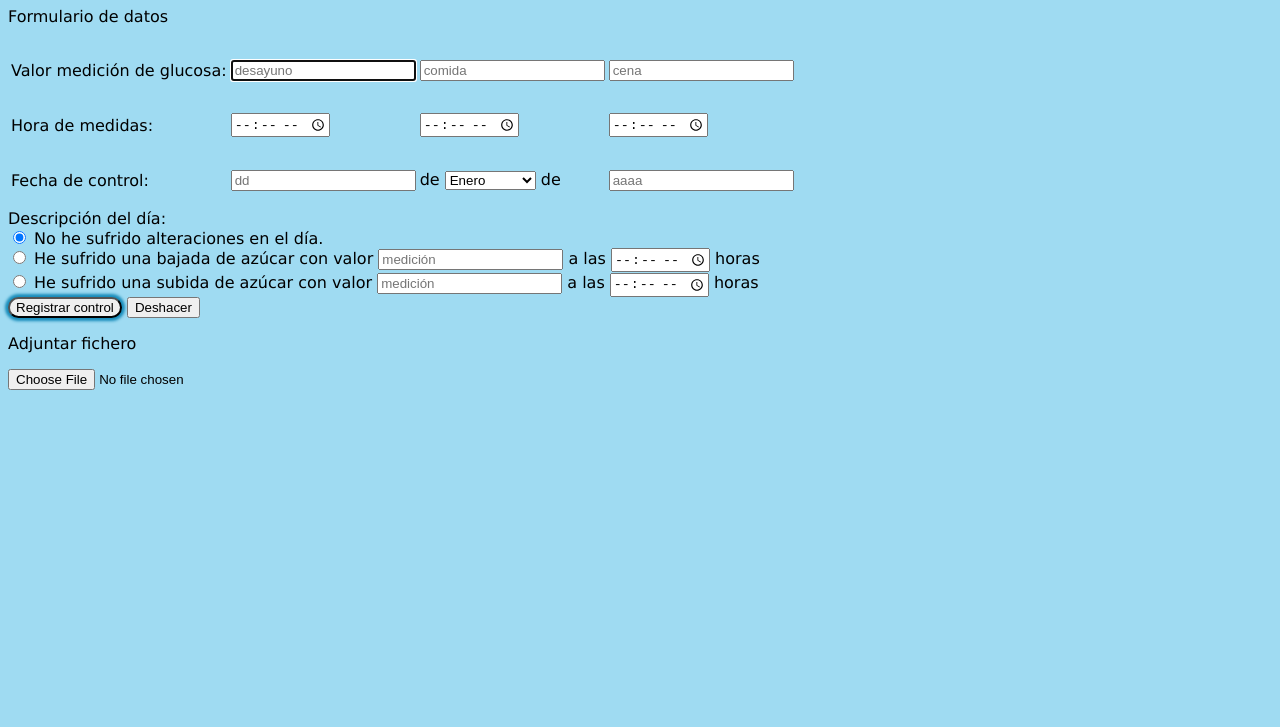
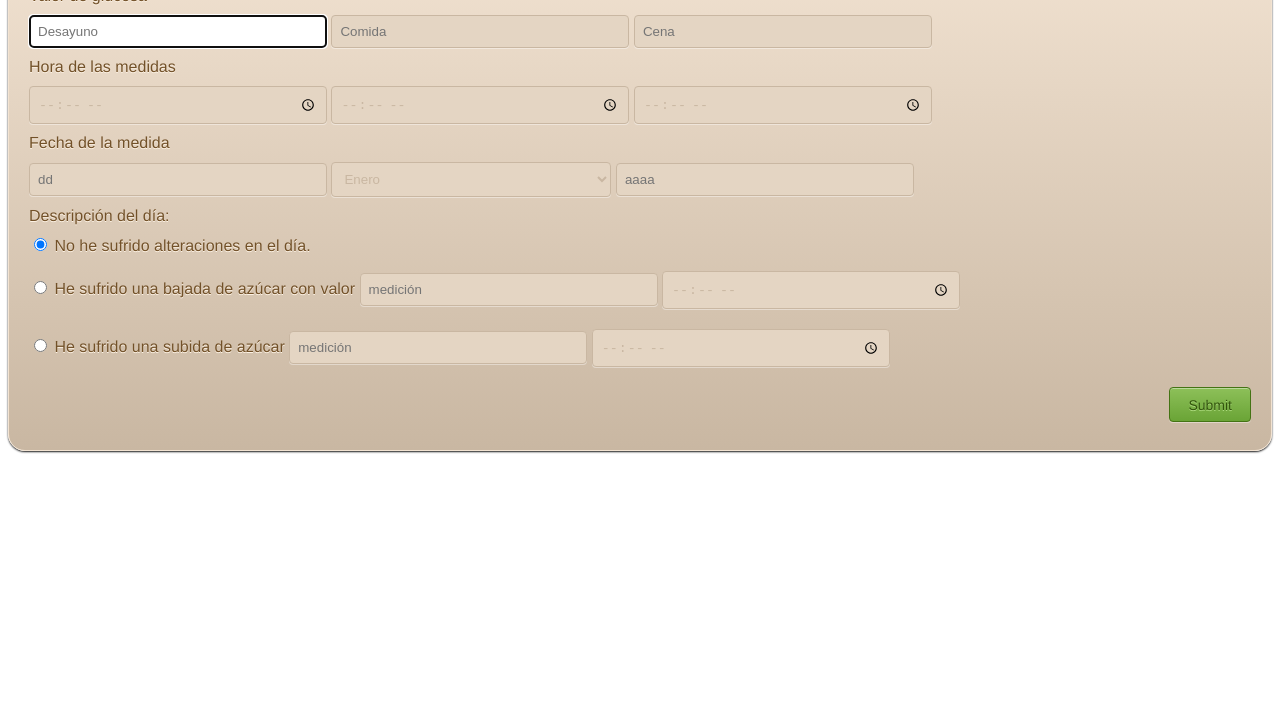
Before and after one commit to serlimo/Glucosa-G16, a plain HTML site: page formulario.html in a window 1280 px wide. Shown: the part 73-800 px from the top of the page. Drawn offline with Linux system fonts and the light colour scheme.

Commit message:
CSS form

```diff
--- a/css/formulario.css
+++ b/css/formulario.css
@@ -1,24 +1,102 @@
-body{
-	background-color: #9FDBF2;
-	font-family: "Verdana";
+.form-container {
+   border: 1px solid #f2e3d2;
+   background: #c9b7a2;
+   background: -webkit-gradient(linear, left top, left bottom, from(#f2e3d2), to(#c9b7a2));
+   background: -webkit-linear-gradient(top, #f2e3d2, #c9b7a2);
+   background: -moz-linear-gradient(top, #f2e3d2, #c9b7a2);
+   background: -ms-linear-gradient(top, #f2e3d2, #c9b7a2);
+   background: -o-linear-gradient(top, #f2e3d2, #c9b7a2);
+   background-image: -ms-linear-gradient(top, #f2e3d2 0%, #c9b7a2 100%);
+   -webkit-border-radius: 17px;
+   -moz-border-radius: 17px;
+   border-radius: 17px;
+   -webkit-box-shadow: rgba(000,000,000,0.9) 0 1px 2px, inset rgba(255,255,255,0.4) 0 0px 0;
+   -moz-box-shadow: rgba(000,000,000,0.9) 0 1px 2px, inset rgba(255,255,255,0.4) 0 0px 0;
+   box-shadow: rgba(000,000,000,0.9) 0 1px 2px, inset rgba(255,255,255,0.4) 0 0px 0;
+   font-family: 'Helvetica Neue',Helvetica,sans-serif;
+   text-decoration: none;
+   vertical-align: middle;
+   min-width:300px;
+   padding:20px;
    }
-h1{
-	font-style: "bold";
-	font-weight: bold;
-	font-family: "Arial";
+.form-field {
+   border: 1px solid #c9b7a2;
+   background: #e4d5c3;
+   -webkit-border-radius: 4px;
+   -moz-border-radius: 4px;
+   border-radius: 4px;
+   color: #c9b7a2;
+   -webkit-box-shadow: rgba(255,255,255,0.4) 0 1px 0, inset rgba(000,000,000,0.7) 0 0px 0px;
+   -moz-box-shadow: rgba(255,255,255,0.4) 0 1px 0, inset rgba(000,000,000,0.7) 0 0px 0px;
+   box-shadow: rgba(255,255,255,0.4) 0 1px 0, inset rgba(000,000,000,0.7) 0 0px 0px;
+   padding:8px;
+   margin-bottom:10px;
+   width:280px;
    }
-p #estilo_datos{
-	font-style: italic;
+.form-field:focus {
+   background: #fff;
+   color: #725129;
    }
-div #boton{
-	border-radius: 12px;
-	box-shadow: 0 0 3px 3px #178CBA; /* para hacer sombras en los 4 lados */
+.form-container h2 {
+   text-shadow: #fdf2e4 0 1px 0;
+   font-size:18px;
+   margin: 0 0 10px 0;
+   font-weight:bold;
+   text-align:center;
     }
-div #reset{ /*escribir id=reset*/
-	border-radius: 12px;
-	box-shadow: 0 0 3px 3px #178CBA; /* para hacer sombras en los 4 lados */
+.form-title {
+   margin-bottom:10px;
+   color: #725129;
+   text-shadow: #fdf2e4 0 1px 0;
    }
-div #file{ /*escribir id=file*/
-	border-radius: 12px;
-	box-shadow: 0 0 3px 3px #178CBA; /* para hacer sombras en los 4 lados */
+.submit-container {
+   margin:8px 0;
+   text-align:right;
    }
+.submit-button {
+   border: 1px solid #447314;
+   background: #6aa436;
+   background: -webkit-gradient(linear, left top, left bottom, from(#8dc059), to(#6aa436));
+   background: -webkit-linear-gradient(top, #8dc059, #6aa436);
+   background: -moz-linear-gradient(top, #8dc059, #6aa436);
+   background: -ms-linear-gradient(top, #8dc059, #6aa436);
+   background: -o-linear-gradient(top, #8dc059, #6aa436);
+   background-image: -ms-linear-gradient(top, #8dc059 0%, #6aa436 100%);
+   -webkit-border-radius: 4px;
+   -moz-border-radius: 4px;
+   border-radius: 4px;
+   -webkit-box-shadow: rgba(255,255,255,0.4) 0 1px 0, inset rgba(255,255,255,0.4) 0 1px 0;
+   -moz-box-shadow: rgba(255,255,255,0.4) 0 1px 0, inset rgba(255,255,255,0.4) 0 1px 0;
+   box-shadow: rgba(255,255,255,0.4) 0 1px 0, inset rgba(255,255,255,0.4) 0 1px 0;
+   text-shadow: #addc7e 0 1px 0;
+   color: #31540c;
+   font-family: helvetica, serif;
+   padding: 8.5px 18px;
+   font-size: 14px;
+   text-decoration: none;
+   vertical-align: middle;
+   }
+.submit-button:hover {
+   border: 1px solid #447314;
+   text-shadow: #31540c 0 1px 0;
+   background: #6aa436;
+   background: -webkit-gradient(linear, left top, left bottom, from(#8dc059), to(#6aa436));
+   background: -webkit-linear-gradient(top, #8dc059, #6aa436);
+   background: -moz-linear-gradient(top, #8dc059, #6aa436);
+   background: -ms-linear-gradient(top, #8dc059, #6aa436);
+   background: -o-linear-gradient(top, #8dc059, #6aa436);
+   background-image: -ms-linear-gradient(top, #8dc059 0%, #6aa436 100%);
+   color: #fff;
+   }
+.submit-button:active {
+   text-shadow: #31540c 0 1px 0;
+   border: 1px solid #447314;
+   background: #8dc059;
+   background: -webkit-gradient(linear, left top, left bottom, from(#6aa436), to(#6aa436));
+   background: -webkit-linear-gradient(top, #6aa436, #8dc059);
+   background: -moz-linear-gradient(top, #6aa436, #8dc059);
+   background: -ms-linear-gradient(top, #6aa436, #8dc059);
+   background: -o-linear-gradient(top, #6aa436, #8dc059);
+   background-image: -ms-linear-gradient(top, #6aa436 0%, #8dc059 100%);
+   color: #fff;
+   }
--- a/formulario.html
+++ b/formulario.html
@@ -5,28 +5,19 @@
   <title>Control de glucosa</title>
   <link rel="stylesheet" type"text/css" href="css/formulario.css">
   <body>
- 	<h1 class="h">Control de Glucosa</h1>
- 	<div class= "estilo_formulario">
- 		<p class="estilo_datos"> Formulario de datos</p>
- 	<form method="post" id="form" name="form">
- 		<!--cajas para el formulario-->
- 		<table>
- 				<td><p class="dato">Valor medición de glucosa: </p></td>
- 				<td><input type="text" placeholder="desayuno" name="glucosa" id="glucosa" maxlength="5" autofocus class="campo"required></td>
- 				<td><input type="text" placeholder="comida" name="glucosa" id="glucosa" maxlength="5" autofocus class="campo" required></td>
- 				<td><input type="text" placeholder="cena" name="glucosa" id="glucosa" maxlength="5" autofocus class="campo" required></td>
- 			</tr>
- 			<tr>
- 				<td><p class="dato">Hora de medidas: </p></td>
- 				<td><input type="time" placeholder="hh:mm"name="hora" id="hora" class="campo" required></td>
- 				<td><input type="time" placeholder="hh:mm"name="hora" id="hora" class="campo" required></td>
- 				<td><input type="time" placeholder="hh:mm"name="hora" id="hora" class="campo" required></td>
- 			</tr>
- 			<tr>
- 				<td><p class="dato">Fecha de control: </p> </td>
-  				<td><input type="text" size="20" placeholder="dd" maxlength="2" id="fecha_dia" name="fecha_dia" required></td>
- 				<td>de
-  				<select id="fecha_mes" name="fecha_mes">
+<form class="form-container">
+  <div class="form-title"><h2>Subida de controles</h2></div>
+  <div class="form-title">Valor de glucosa</div>
+    <input class="form-field" ="text" placeholder="Desayuno" name="glucosa" id="glucosa" maxlength="5" autofocus class="campo"required>
+    <input class="form-field" ="text" placeholder="Comida" name="glucosa" id="glucosa" maxlength="5" autofocus class="campo"required>
+    <input class="form-field" ="text" placeholder="Cena" name="glucosa" id="glucosa" maxlength="5" autofocus class="campo"required>
+  <div class="form-title">Hora de las medidas</div>
+    <input class="form-field" type="time" placeholder="hh:mm"name="hora" id="hora" class="campo" required>
+    <input class="form-field" type="time" placeholder="hh:mm"name="hora" id="hora" class="campo" required>
+    <input class="form-field" type="time" placeholder="hh:mm"name="hora" id="hora" class="campo" required>
+  <div class="form-title">Fecha de la medida</div>
+    <input class="form-field" type="text" size="20" placeholder="dd" maxlength="2" id="fecha_dia" name="fecha_dia" required>
+    <select class="form-field" id="fecha_mes" name="fecha_mes">
             <option value="1">Enero</option>
             <option value="2">Febrero</option>
             <option value="3">Marzo</option>
@@ -39,18 +30,29 @@
             <option value="10">Octubre</option>
             <option value="11">Noviembre</option>
             <option value="12">Diciembre</option></select>
-  					de</td>
-  				<td><input type="text" size="20" placeholder="aaaa" maxlength="4" id="fecha_ano" name="fecha_ano" required></td>
- 			</tr>
- 		</table>
-    <for="descripción">Descripción del día:<br/>
-    <input type="radio" name="descripcion" value="normal" checked="checked" /> No he sufrido alteraciones en el día.<br/>
-    <input type="radio" name="descripcion" value="bajada" /> He sufrido una bajada de azúcar con valor <input type="text" placeholder="medición" name="glucosa" id="glucosa" maxlength="5" autofocus class="campo"required> a las <input type="time" placeholder="hh:mm"name="hora" id="hora" class="campo" required> horas <br/>
-    <input type="radio" name="descripcion" value="subida" /> He sufrido una subida de azúcar con valor <input type="text" placeholder="medición" name="glucosa" id="glucosa" maxlength="5" autofocus class="campo"required> a las <input type="time" placeholder="hh:mm"name="hora" id="hora" class="campo" required> horas <br/>
-    <input type="submit" id="boton" value="Registrar control"> <input type="reset" name="limpiar" value="Deshacer">
- 		<p class="dato">Adjuntar fichero</p>
- 		<input type="file" name="fichero">
+    <input class="form-field" type="text" size="20" placeholder="aaaa" maxlength="4" id="fecha_ano" name="fecha_ano" required>
+
+    <div class="form-title"><for="descripción">Descripción del día:</div>
+      <div class="form-title">
+        <input class="form-title" type="radio" name="descripcion" value="normal" checked="checked" /> No he sufrido alteraciones en el día.<br/>
+      </div>
+      <div class="form-title">
+        <input class="form-title" type="radio" name="descripcion" value="bajada" /> He sufrido una bajada de azúcar con valor
+          <input class="form-field"type="text" placeholder="medición" name="glucosa" id="glucosa" maxlength="5" autofocus class="campo"required>
+          <input class="form-field" type="time" placeholder="hh:mm"name="hora" id="hora" class="campo" required>
+      </div>
+      <div class="form-title">
+        <input class="form-title" type="radio" name="descripcion" value="subida" /> He sufrido una subida de azúcar
+          <input class="form-field" type="text" placeholder="medición" name="glucosa" id="glucosa" maxlength="5" autofocus class="campo"required>
+          <input class="form-field" type="time" placeholder="hh:mm"name="hora" id="hora" class="campo" required>
+      </div>
+  <div class="submit-container">
+
+    <input class="submit-button" type="submit" value="Submit" />
+  </div>
 </form>
+
+
  </div>
  </body>
  </html>
```
Lines whose indentation alone changed are shown as unchanged.
